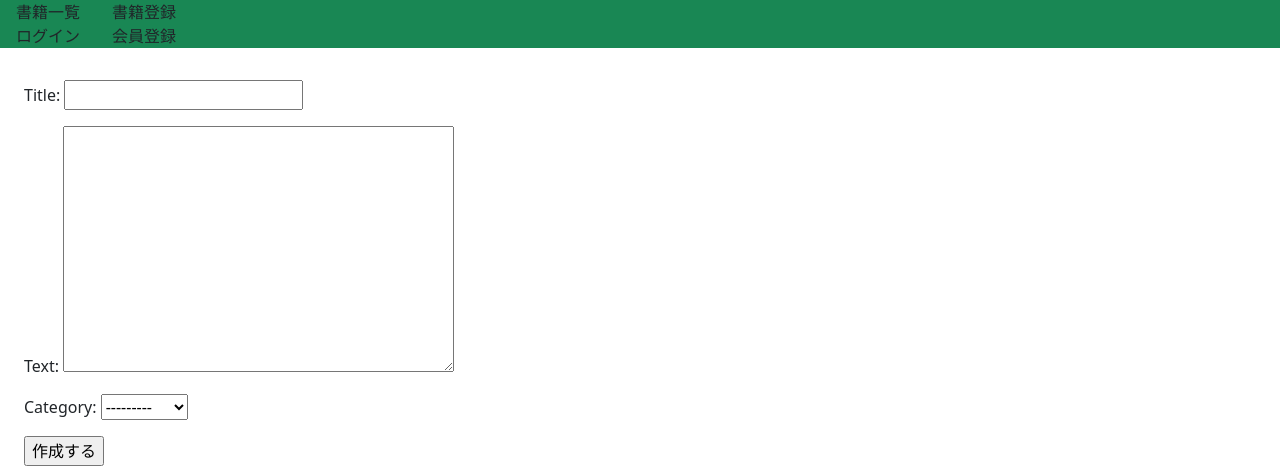
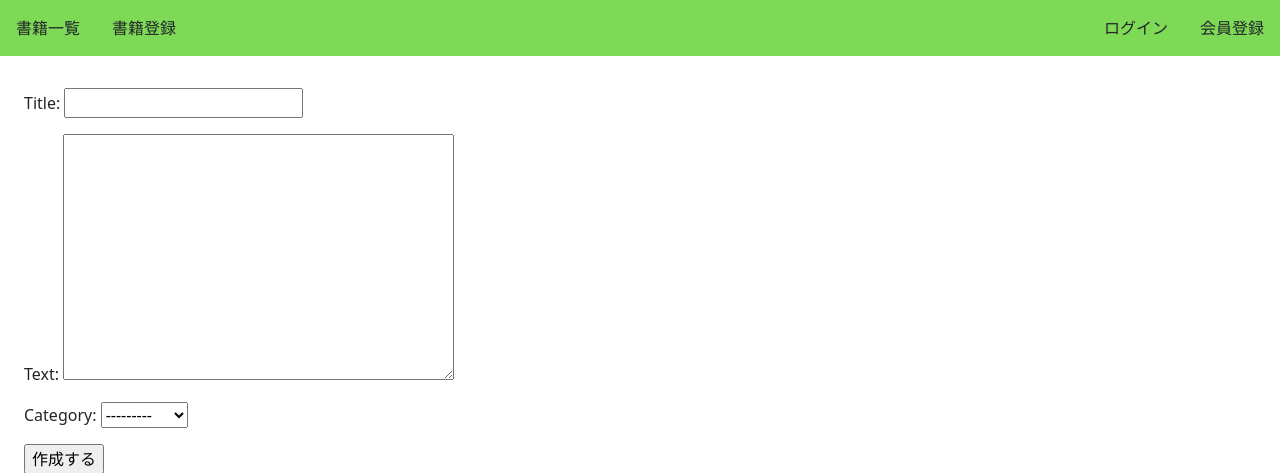
Before and after one commit to ike-burn/django_book_collection_app, a Django app: page /book/create/ in a window 1280 px wide. Shown: the top 473 px of the page. Run offline with Django 3.2, Linux system fonts and the light colour scheme.

Commit message:
header修正（表示、色）

```diff
--- a/bookproject/accounts/urls.py
+++ b/bookproject/accounts/urls.py
@@ -7,6 +7,6 @@ app_name = 'accounts'
 
 urlpatterns = [
 	path('login/', LoginView.as_view(), name='login'),
-	path('login/', LogoutView.as_view(), name='logout'),
+	path('logout/', LogoutView.as_view(), name='logout'),
 	path('signup/', SignupView.as_view(), name='signup'),
 ]
--- a/bookproject/book/templates/base.html
+++ b/bookproject/book/templates/base.html
@@ -11,21 +11,23 @@
     <title>{% block title %}{% endblock title %}| 本棚アプリ</title>
   </head>
   <body>
-	<nav class="navbar-dark bg-success sticky-top">
+	<nav class="sticky-top" style="background-color: #7ed957;">
+		<div class="d-flex justify-content-between align-items-center">
 			<div class="navber-nav d-flex flex-row">
-			<a class="nav-link mx-3" href="{% url 'list-book' %}">書籍一覧</a>
-			<a class="nav-link mx-3" href="{% url 'create-book' %}">書籍登録</a>
+				<a class="nav-link mx-3 py-3" href="{% url 'list-book' %}">書籍一覧</a>
+				<a class="nav-link mx-3 py-3" href="{% url 'create-book' %}">書籍登録</a>
 			</div>
 			<div class="navber-nav d-flex flex-row">
 				<!-- 「request」は「request」オブジェクトを示す。 -->
 				<!-- 「request」オブジェクトには多くの名前空間があり、その中に「user」が含まれ、ユーザー情報があれば、そのユーザーの情報が表示されるようになっている。 -->
 				 <!-- 「is_authenticated」はユーザーがログインしているかを判別するブール値が入っている。 -->
 				{% if request.user.is_authenticated %}
-				<a class="nav-link mx-3" href="{% url 'accounts:logout' %}">ログアウト</a>
+					<a class="nav-link mx-3 py-3" href="{% url 'accounts:logout' %}">ログアウト</a>
 				{% else %}
-				<a class="nav-link mx-3" href="{% url 'accounts:login' %}">ログイン</a>
-				<a class="nav-link mx-3" href="{% url 'accounts:signup' %}">会員登録</a>
+					<a class="nav-link mx-3 py-3" href="{% url 'accounts:login' %}">ログイン</a>
+					<a class="nav-link mx-3 py-3" href="{% url 'accounts:signup' %}">会員登録</a>
 				{% endif %}
+			</div>
 		</div>
 	</nav>
 	<div class="p-4">
```
Lines whose indentation alone changed are shown as unchanged.
